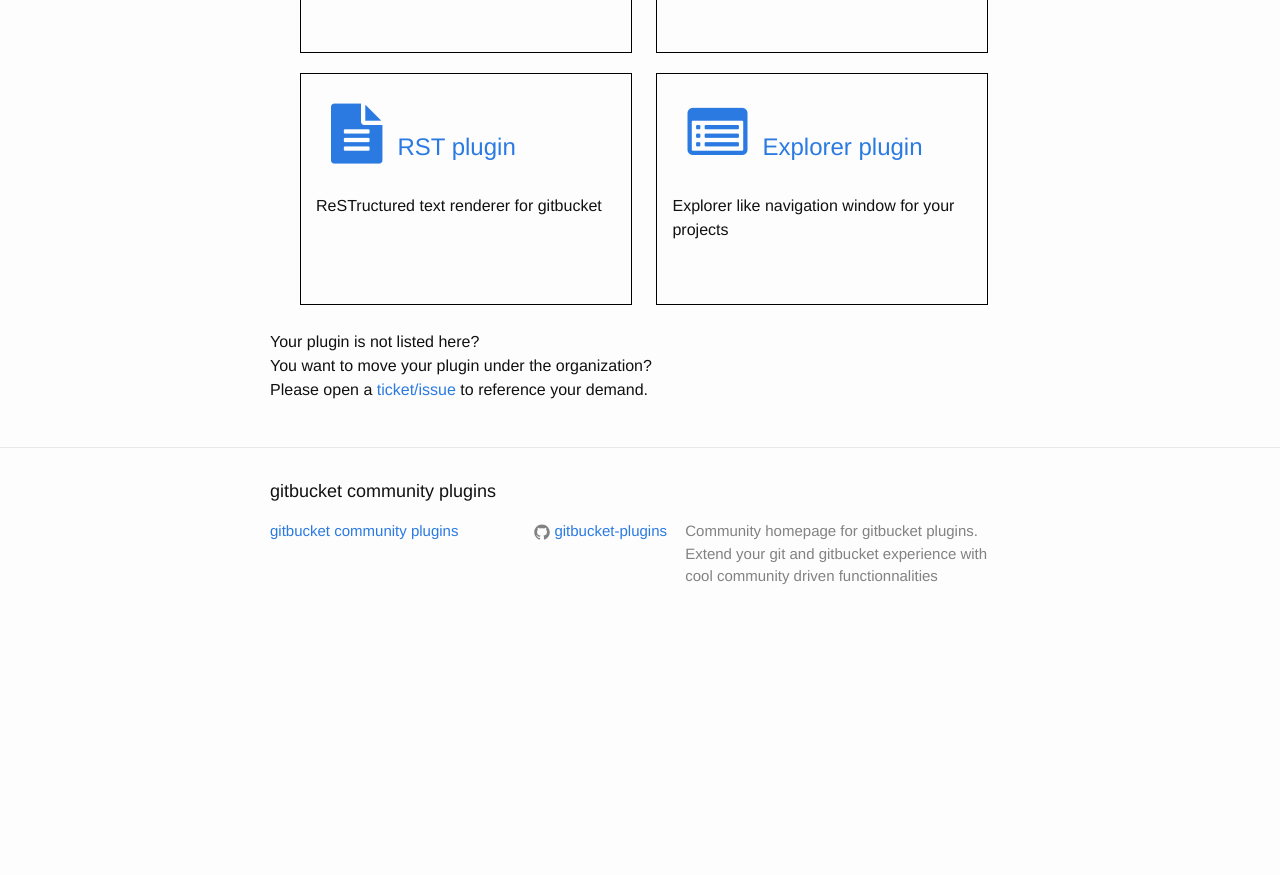
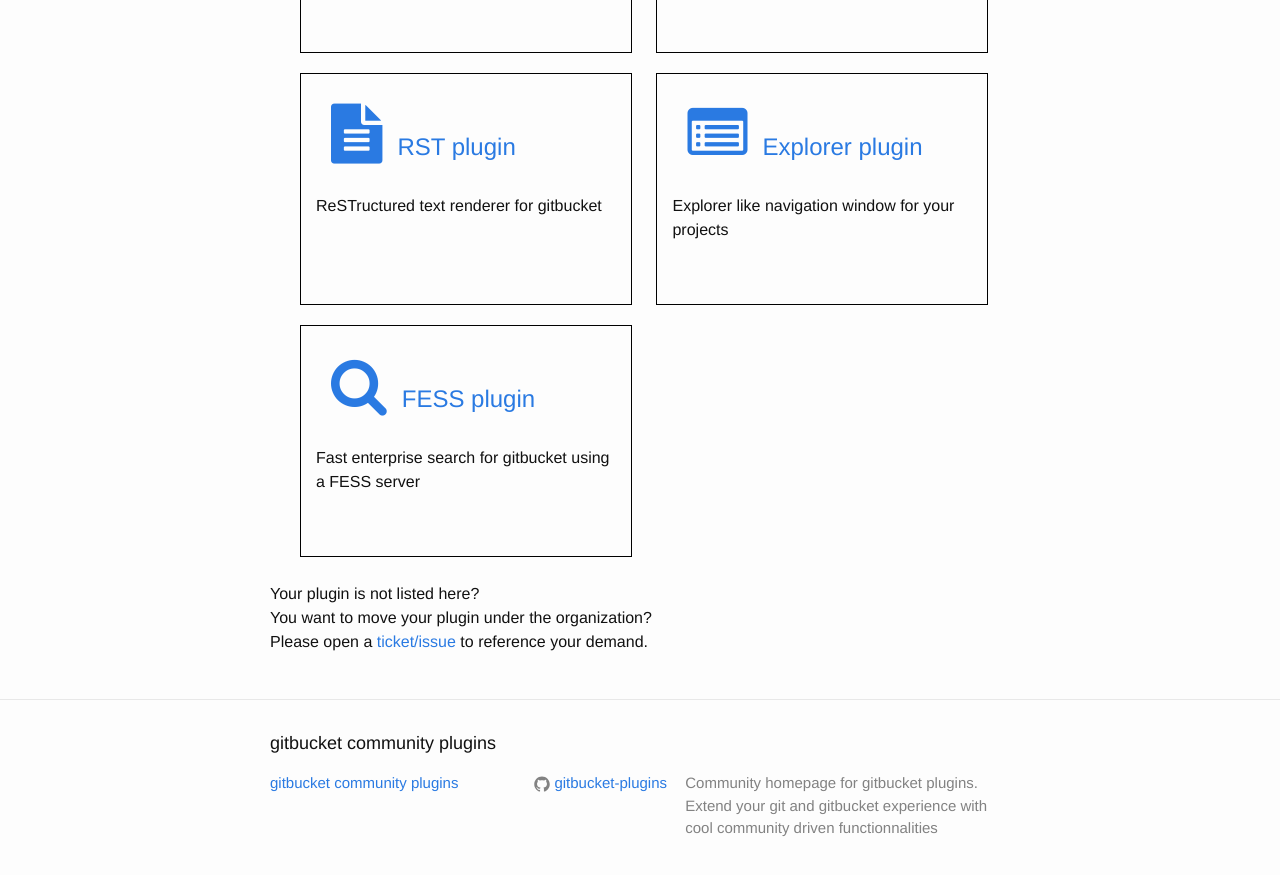
Before and after one commit to gitbucket-plugins/gitbucket-plugins.github.io, a Jekyll site: the page built from index.html, in a window 1280 px wide and 900 px high, scrolled down 1485 px. Shown: the top 875 px of the window. Built offline with Jekyll 4.4.1, drawn with Linux system fonts in a browser that asks for light colours; nearby versions of some CDN libraries; before the commit the page ends 2133 px from its top, so only the background shows below that.

Commit message:
add FESS plugin adding search capabilities
fix #13

```diff
--- a/index.html
+++ b/index.html
@@ -85,6 +85,12 @@
         </h2>
           <p>Explorer like navigation window for your projects</p>
       </li>
+      <li>
+        <h2>
+          <a class="post-link" href="https://github.com/codelibs/gitbucket-fess-plugin/"><span class="fa fa-search"></span>FESS plugin</a>
+        </h2>
+          <p>Fast enterprise search for gitbucket using a FESS server</p>
+      </li>
   </ul>
   <p>Your plugin is not listed here?<br>You want to move your plugin under the organization?<br>Please open a <a href="https://github.com/gitbucket-plugins/gitbucket-plugins.github.io/issues">ticket/issue</a> to reference your demand.</p>
 </div>
```
